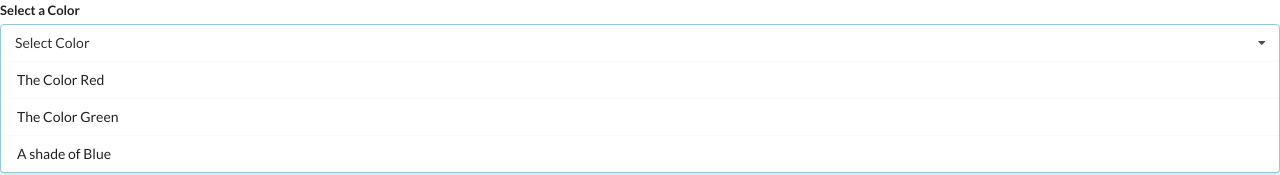
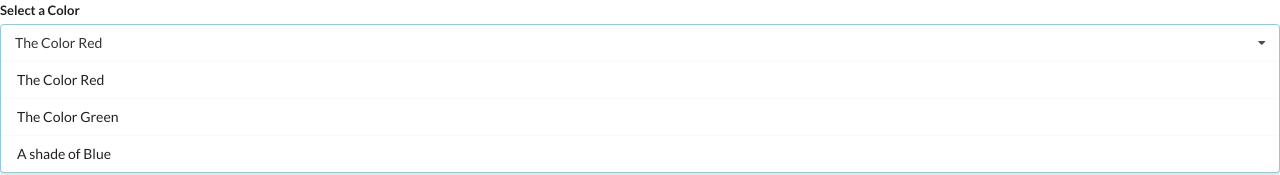
Before and after one commit to Chrispolanco/widgets, a React (Create React App) app: page / in a window 1280 px wide. Shown: the top 175 px of the page. Built offline with nearby package versions, Linux system fonts and the light colour scheme.

Commit message:
implemented callback dropdown for setselected

```diff
--- a/src/App.js
+++ b/src/App.js
@@ -1,4 +1,4 @@
-import React from 'react';
+import React, { useState } from 'react';
 import Accordion from './components/Accordion';
 import Search from './components/Search';
 import Dropdown from './components/Dropdown';
@@ -34,10 +34,16 @@ const options = [
 ];
 
 export default () => {
+    const [selected, setSelected] = useState(options[0]);
+
     return(
         <div>
             {/* <Accordion items={items} /> */}
-            <Dropdown options={options}/>
+            <Dropdown
+                selected={selected}
+                onSelectedChange={setSelected}
+                options={options}
+            />
         </div>
     )
 };
--- a/src/components/Dropdown.js
+++ b/src/components/Dropdown.js
@@ -1,10 +1,14 @@
 import React from 'react';
 
-const Dropdown = ({options}) => {
-    const rederedOptions = options.map((options) =>{
+const Dropdown = ({options, selected, onSelectedChange}) => {
+    const rederedOptions = options.map((option) =>{
         return(
-            <div key={options.value} className='item'>
-                {options.label}
+            <div
+                key={option.value}
+                className='item'
+                onClick={() => onSelectedChange(option)}
+            >
+                {option.label}
             </div>
         );
     });
@@ -16,7 +20,7 @@ const Dropdown = ({options}) => {
                 <div className='ui selection dropdown visible active'>
                     <i className='dropdown icon'></i>
                     <div className='text'>
-                        Select Color
+                        {selected.label}
                     </div>
                     <div className='menu visible transition'>
                         {rederedOptions}
```
